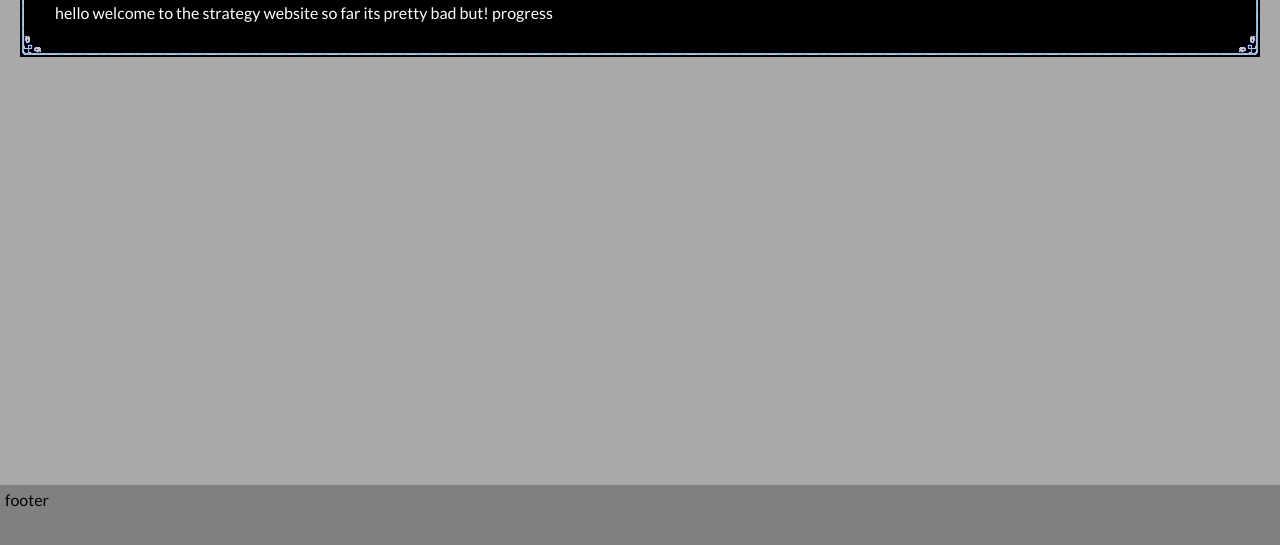
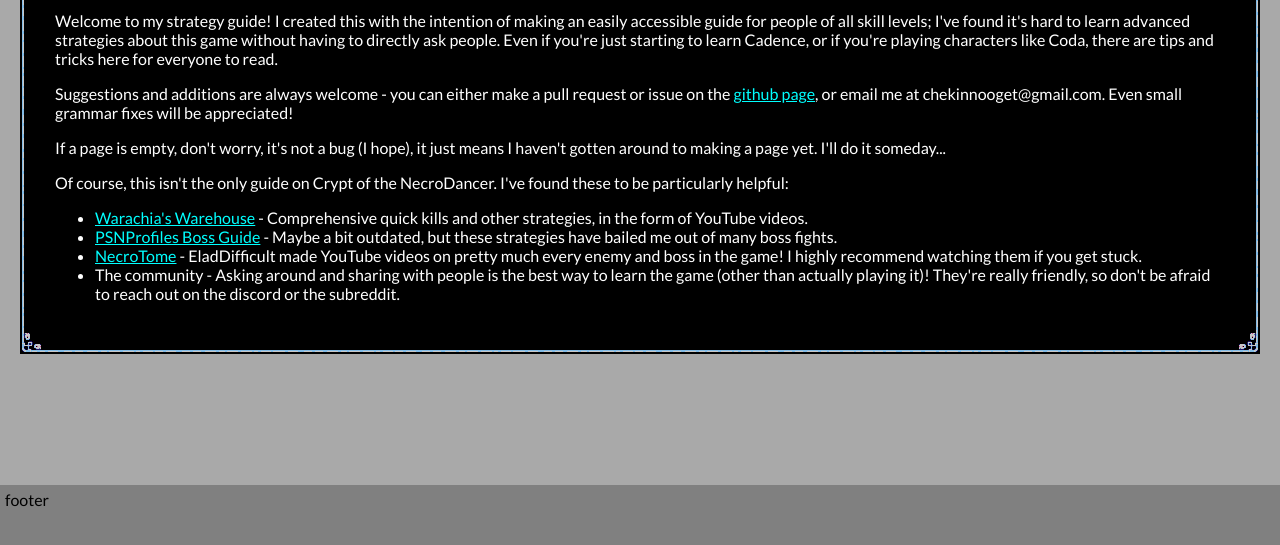
Before and after one commit to ChekinNooget/necrodancer, a plain HTML site: page index.html in a window 1280 px wide. Shown: the part 255-800 px from the top of the page. Drawn offline with nearby package versions, Linux system fonts and the light colour scheme; files that its build step writes are made by us from their sources.

Commit message:
flesh out main page + add beetles to z3 enemies + fix mobile glitch possibly!!!?!?!

```diff
--- a/tabs.json
+++ b/data/tabs.js
@@ -1,4 +1,4 @@
-{
+var pages = {
 	"Main": {},
 	"Characters": {
 		"Cadence": {},
--- a/index.html
+++ b/index.html
@@ -4,7 +4,8 @@
 		<meta charset="UTF-8" />
 		<meta name="viewport" content="width=device-width, initial-scale=1.0" />
 		<title>Document</title>
-		<script type="module" src="./script/index.js"></script>
+		<script src="./data/tabs.js"></script>
+		<script src="./script/index.js"></script>
 		<!--<script src="./script/page.js"></script>-->
 		<link rel="stylesheet" href="./style/index.css" />
 		<link rel="stylesheet" href="./style/page.css" />
--- a/pages/Main.html
+++ b/pages/Main.html
@@ -1,3 +1,31 @@
 <div class="center"><img src="./images/Necrodancer Logo.png" style="height: 110px" /></div>
 <br />
-<div>hello welcome to the strategy website so far its pretty bad but! progress</div>
+<p>
+	Welcome to my strategy guide! I created this with the intention of making an easily accessible guide for people of all skill levels; I've found it's hard to
+	learn advanced strategies about this game without having to directly ask people. Even if you're just starting to learn Cadence, or if you're playing
+	characters like Coda, there are tips and tricks here for everyone to read.
+</p>
+<p>
+	Suggestions and additions are always welcome - you can either make a pull request or issue on the
+	<a href="https://github.com/ChekinNooget/necrodancer">github page</a>, or email me at chekinnooget@gmail.com. Even small grammar fixes will be appreciated!
+</p>
+<p>If a page is empty, don't worry, it's not a bug (I hope), it just means I haven't gotten around to making a page yet. I'll do it someday...</p>
+<p>Of course, this isn't the only guide on Crypt of the NecroDancer. I've found these to be particularly helpful:</p>
+<ul>
+	<li>
+		<a href="https://sites.google.com/view/warachiasouko/%E3%83%9B%E3%83%BC%E3%83%A0/necrodancer-english/">Warachia's Warehouse</a> - Comprehensive quick
+		kills and other strategies, in the form of YouTube videos.
+	</li>
+	<li>
+		<a href="https://psnprofiles.com/guide/7172-crypt-of-the-necrodancer-ultimate-boss-guide">PSNProfiles Boss Guide</a> - Maybe a bit outdated, but these
+		strategies have bailed me out of many boss fights.
+	</li>
+	<li>
+		<a href="https://youtube.com/playlist/awefawefawefawefawefawef">NecroTome</a> - EladDifficult made YouTube videos on pretty much every enemy and boss in
+		the game! I highly recommend watching them if you get stuck.
+	</li>
+	<li>
+		The community - Asking around and sharing with people is the best way to learn the game (other than actually playing it)! They're really friendly, so
+		don't be afraid to reach out on the discord or the subreddit.
+	</li>
+</ul>
--- a/script/index.js
+++ b/script/index.js
@@ -1,11 +1,11 @@
-import data from "../tabs.json" with { type: "json" };
+var data = pages;
 var selected = "";
 var currentPath = []; //path should be ["thing", "next thing"] all the way to where user is selected like data["thing"]
 
 window.addEventListener("load", function () {
 	var mainTabGroup = document.querySelector(".tab_group_1");
 	var temp = "";
-	for (let i = 0; i < Object.keys(data).length; i++) {
+	for (let i = 0; i < Object.keys(data).vlength; i++) {
 		var tempTabName = Object.keys(data)[i];
 		temp += `<div class="tab_item" onClick="onTabClick('${tempTabName}')">${tempTabName}</div>`;
 	}
@@ -24,7 +24,6 @@ window.addEventListener("load", function () {
 	}
 });
 
-window.onTabClick = onTabClick;
 function onTabClick(name) {
 	selected = name;
 	if (getRecursive(currentPath.concat(selected)) != false) {
@@ -115,7 +114,7 @@ function onTabClick(name) {
 		});
 	});
 
-    //loadImages() do this eventually
+	//loadImages() do this eventually
 }
 
 function getRecursive(path) {
@@ -124,7 +123,7 @@ function getRecursive(path) {
 		tempString = tempString + `['${path[i]}']`;
 	}
 	try {
-        eval(`Object.keys(data${tempString})`);
+		eval(`Object.keys(data${tempString})`);
 		return eval(`Object.keys(data${tempString})`);
 	} catch (err) {
 		return false;
--- a/style/index.css
+++ b/style/index.css
@@ -15,18 +15,17 @@ body {
 .tab_group {
 	display: flex;
 	flex-wrap: wrap;
-	padding-bottom: 10px;
+	margin-bottom: 10px;
 	justify-content: center;
+	border: 1px solid black;
 }
 .tab_item {
 	background-color: var(--background);
-	width: 100%;
 	height: 20px;
 	overflow: hidden;
 	white-space: nowrap;
 
 	padding: 5px;
-	border: 1px solid black;
 	margin: 0px;
 	cursor: pointer;
 	border: 1px black solid;
@@ -63,3 +62,10 @@ body::after {
 	width: 100%;
 	height: 60px;
 }
+
+a {
+	color: aqua;
+}
+a:visited {
+	color: rgb(37, 167, 167);
+}
```
Also changed, not shown: pages/Enemies/Zone 3.html (+10 -3 lines), images/enemies/zone 3/beetle.png (added), images/enemies/zone 3/beetle2.png (added), 2 other files.
